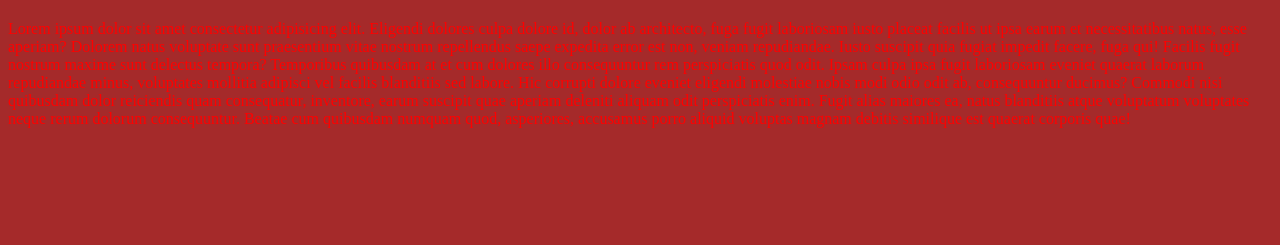
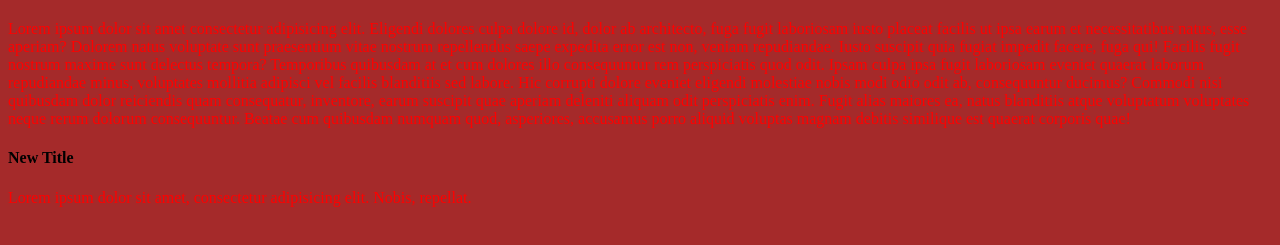
Before and after one commit to dmitrii-js/gittest, a plain HTML site: page index.html in a window 1280 px wide. Shown: the part 155-400 px from the top of the page. Drawn offline with Linux system fonts and the light colour scheme.

Commit message:
Новая ветка

```diff
--- a/index.html
+++ b/index.html
@@ -26,6 +26,8 @@
       voluptatum voluptates neque rerum dolorum consequuntur. Beatae cum
       quibusdam numquam quod, asperiores, accusamus porro aliquid voluptas
       magnam debitis similique est quaerat corporis quae!
+      <h4>New Title</h4>
+      <p>Lorem ipsum dolor sit amet, consectetur adipisicing elit. Nobis, repellat.</p>
     </p>
   </body>
 </html>
```
